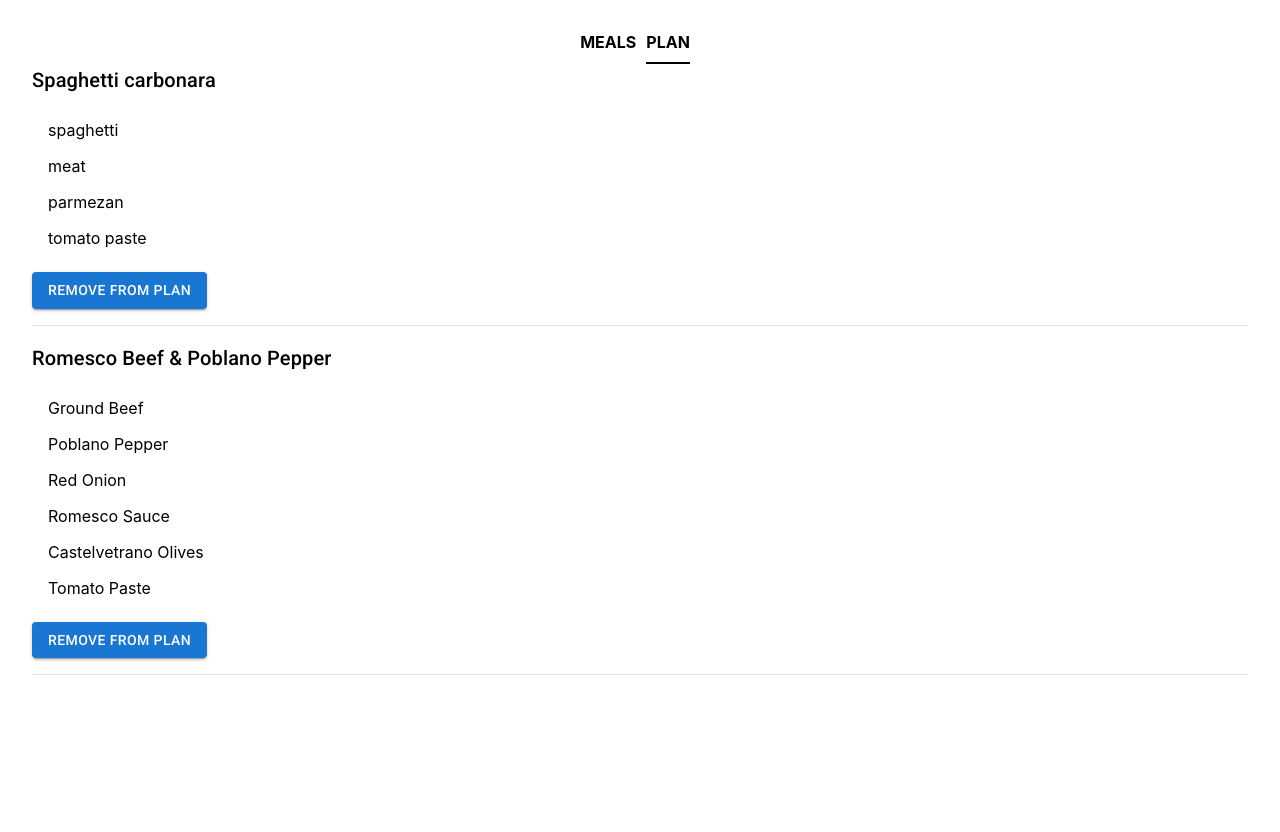
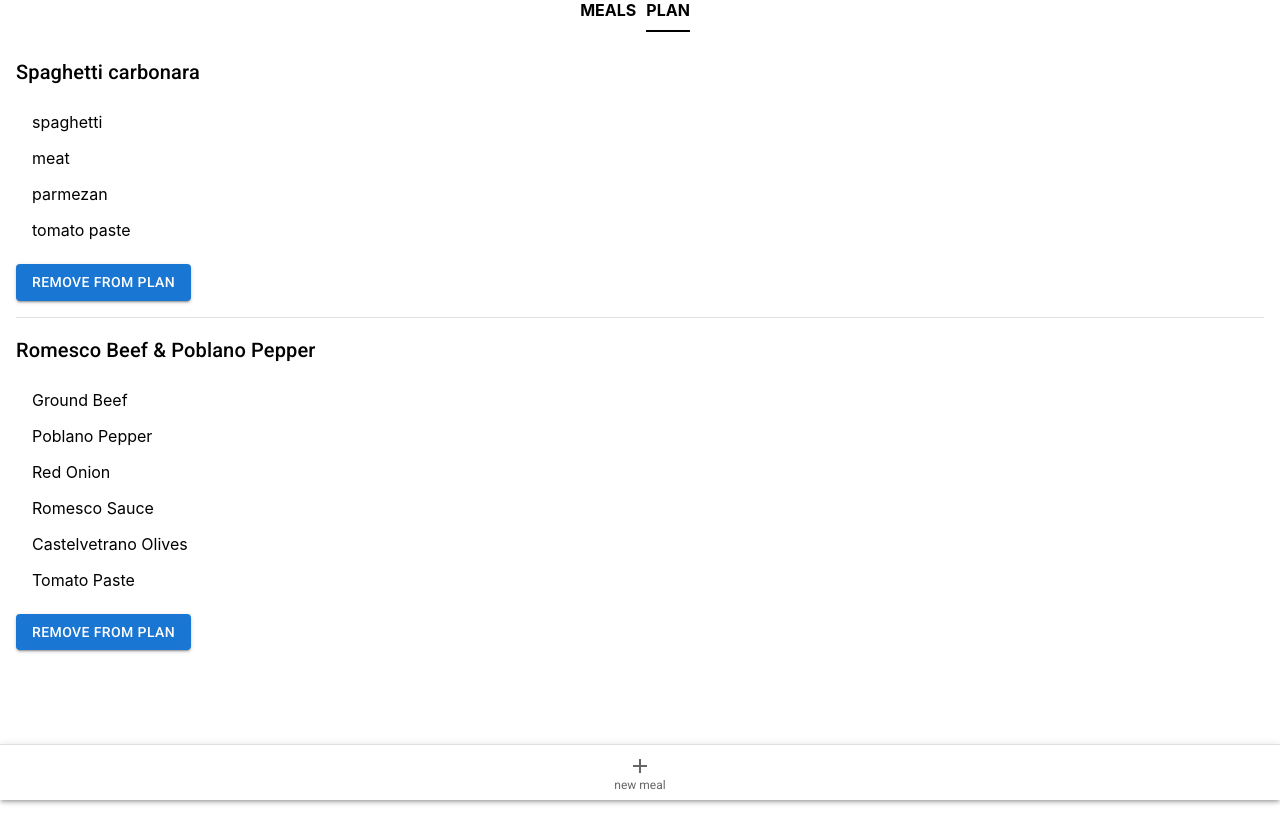
Before and after one commit to alekseevaiana/meals_planner, a React (Create React App) app: page /plan in a window 1280 px wide. After the commit the page ends 800 px from the top, so only its background shows below. Built offline with nearby package versions, Linux system fonts and the light colour scheme.

Commit message:
remove common nav, add nav just to add new meal

```diff
--- a/src/App.js
+++ b/src/App.js
@@ -72,7 +72,7 @@ function App() {
 
   return (
     <Box className="App">
-      <Box sx={{ m: 2 }}>
+      <Box>
         <Routes>
           <Route
             exact
--- a/src/components/Home.js
+++ b/src/components/Home.js
@@ -32,11 +32,10 @@ export default function Home({ meals, handlePlanBtn, handleOpenMealBtnClick }) {
     <>
       <Box
         sx={{
-          p: 2,
           height: "100vh",
         }}
       >
-        <Box className={classes.headerLinks}>
+        <Box className={classes.headerLinks} sx={{ mb: 3 }}>
           <NavLink to="/">
             <Box className={classes.linkText} activeClassName="active">
               Meals
--- a/src/components/MealPage.js
+++ b/src/components/MealPage.js
@@ -24,6 +24,18 @@ export default function MealPage({ mealsData, onDeleteClick }) {
         {currentMeal.name}
       </Typography>
       <IngridientsList ingridients={currentMeal.ingridients} />
+
+      <Button
+        variant="outlined"
+        color="secondary"
+        sx={{ mr: 2 }}
+        component={Link}
+        to={`/meals/${params.id}/edit`}
+        variant="contained"
+        color="secondary"
+      >
+        Edit
+      </Button>
       <Button
         variant="outlined"
         color="error"
@@ -31,14 +43,6 @@ export default function MealPage({ mealsData, onDeleteClick }) {
       >
         Delete
       </Button>
-      <Button
-        variant="outlined"
-        color="secondary"
-        component={Link}
-        to={`/meals/${params.id}/edit`}
-      >
-        Edit
-      </Button>
     </>
   );
 }
--- a/src/components/MealsList.js
+++ b/src/components/MealsList.js
@@ -1,5 +1,6 @@
 import { Box, Divider } from "@mui/material";
 import MealsItem from "./MealsItem";
+import NavigationPannel from "./NavigationPannel";
 
 export default function MealsList({
   meals,
@@ -8,6 +9,7 @@ export default function MealsList({
 }) {
   return (
     <>
+      <Box sx={{ m: 2 }}>
         {meals.map((item, index) => {
           return (
             <Box key={index}>
@@ -16,10 +18,13 @@ export default function MealsList({
                 handlePlanBtn={handlePlanBtn}
                 handleOpenMealBtnClick={handleOpenMealBtnClick}
               />
-            <Divider sx={{ mb: 2 }} />
+              {/* {index !== ingridients.length - 1 ? ", " : ""} */}
+              {index !== meals.length - 1 && <Divider sx={{ mb: 2 }} />}
             </Box>
           );
         })}
+      </Box>
+      <NavigationPannel />
     </>
   );
 }
--- a/src/components/NavigationPannel.js
+++ b/src/components/NavigationPannel.js
@@ -6,12 +6,6 @@ import { Link } from "react-router-dom";
 import { useState } from "react";
 
 export default function NavigationPannel() {
-  const [value, setValue] = useState(0);
-
-  const handleClick = (event) => {
-    console.log("clicked bottom nav", event.target.value);
-  };
-
   return (
     <BottomNavigation
       showLabels
@@ -20,17 +14,9 @@ export default function NavigationPannel() {
         bottom: 0,
         width: "100%",
         borderTop: "1px solid rgba(0, 0, 0, 0.12)",
-        boxShadow: "5px 10px rgba(0, 0, 0, 0.12)",
+        boxShadow: 3,
       }}
-      value={value}
-      onChange={(e) => handleClick(e)}
     >
-      <BottomNavigationAction
-        label="home"
-        icon={<HomeIcon />}
-        component={Link}
-        to={"/"}
-      />
       <BottomNavigationAction
         label="new meal"
         icon={<AddSharpIcon />}
```
Lines whose indentation alone changed are shown as unchanged.
